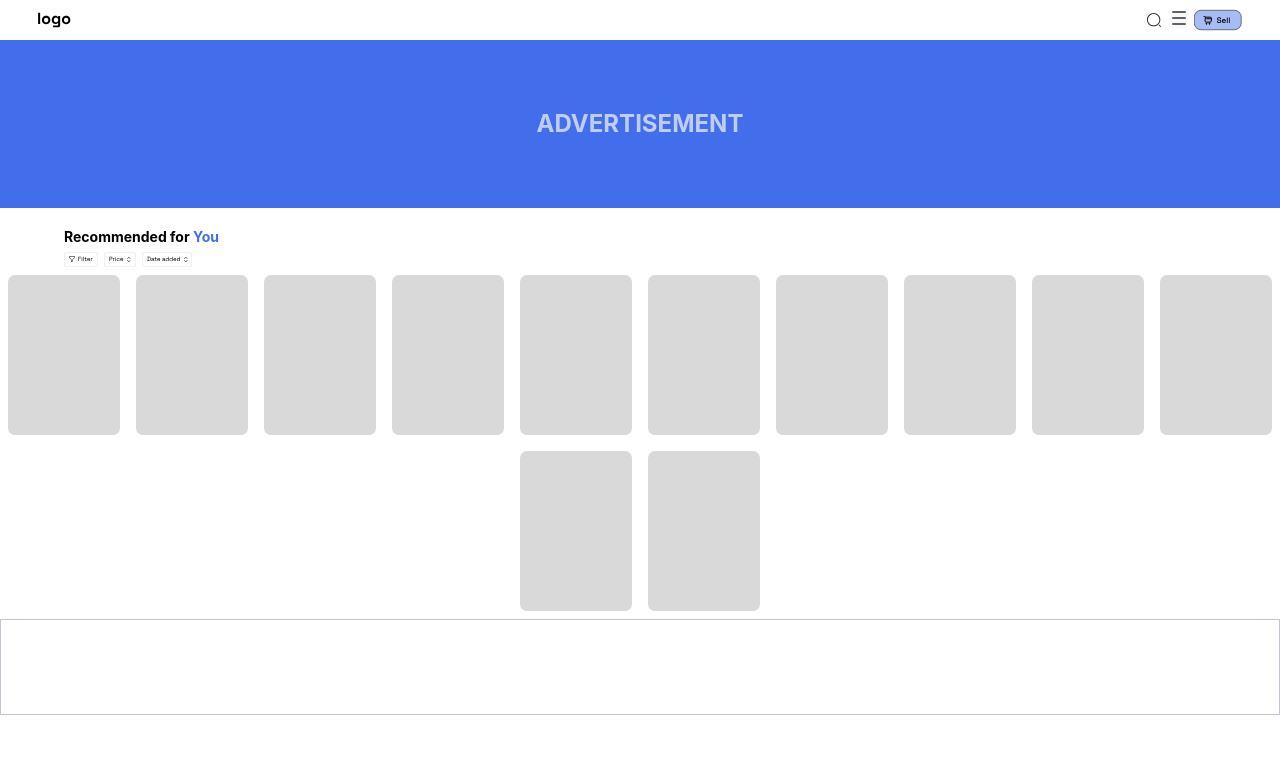
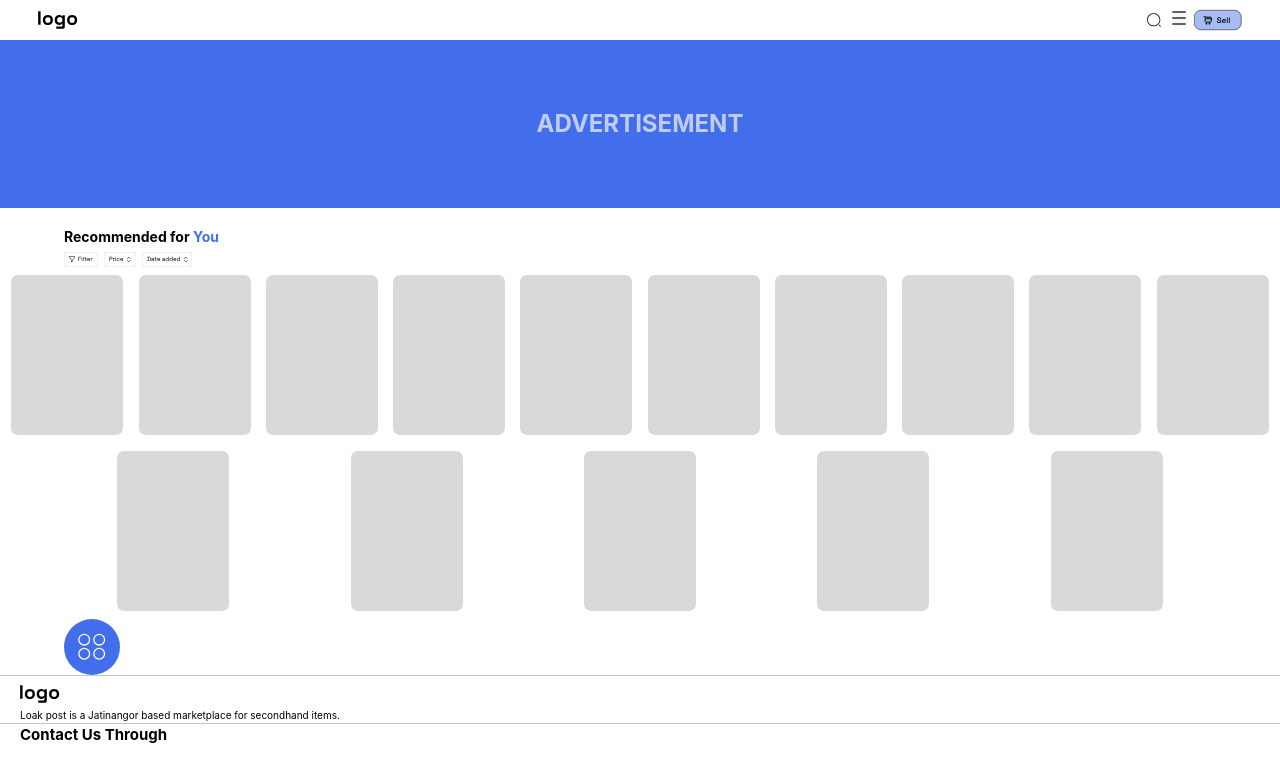
Before and after one commit to Nerggg/React-Training-Nerg, a React (Create React App) app: page / in a window 1280 px wide. Shown: the top 782 px of the page. Built offline with nearby package versions, Linux system fonts and the light colour scheme.

Commit message:
penambahan footer dan perbaikan justify

```diff
--- a/src/Features/Categories/bubble.js
+++ b/src/Features/Categories/bubble.js
@@ -2,7 +2,7 @@ import BubbleIcon from '../../Assets/cats-bubble.svg';
 
 function CatsBubble() {
   return (
-    <div className="absolute w-14 h-14 rounded-full bg-myblue bottom-[101px] ml-[5%] items-center justify-center flex">
+    <div className="sticky absolute w-14 h-14 rounded-full bg-myblue bottom-[105px] ml-[5%] items-center justify-center flex">
       <img src={BubbleIcon} alt="Bubble Icon" className="w-7 h-7"/>
     </div>
   );
--- a/src/Features/Categories/cats.js
+++ /dev/null
@@ -1,8 +0,0 @@
-function CatsBubble() {
-  return (
-    <div className="">
-    </div>
-  );
-}
-
-export default CatsBubble;
--- a/src/Features/Footer/footer.js
+++ b/src/Features/Footer/footer.js
@@ -4,7 +4,12 @@ import WaIcon from '../../Assets/wa-icon.svg';
 
 function Footer() {
   return (
-    <div className="relative w-full h-24 bg-white border-bordergray border">
+    <div className="sticky absolute bottom-0 w-full h-[100px] bg-white border-bordergray border-t">
+      <img src={LoakpostLogo} alt="Loakpost Logo" className="mt-2 ml-5 w-10 h-5" />
+      <div className="mt-1 ml-5 w-[60%] text-[10px]">Loak post is a Jatinangor based marketplace for secondhand items.</div>
+      <div className="w-full flex border-bordergray border-t items-center">
+        <div className="ml-5 text-[15px] font-bold">Contact Us Through</div>
+      </div>
     </div>
   );
 }
--- a/src/Features/Header/header.js
+++ b/src/Features/Header/header.js
@@ -7,7 +7,7 @@ function Header() {
   return (
     <div className="flex relative w-full h-10 items-center">
       <div className="justify-start w-full ml-[3%]">
-        <img src={LoakpostLogo} alt="Loakpost Logo" />
+        <img src={LoakpostLogo} alt="Loakpost Logo" className="w-10 h-5" />
       </div>
       <div className="justify-end w-full flex mr-[3%]">
         <img src={SearchIcon} alt="Search Icon" className="float-left" />
--- a/src/Features/Items/items.js
+++ b/src/Features/Items/items.js
@@ -1,18 +1,21 @@
 function ItemList() {
   return (
-    <div className="relative flex flex-wrap justify-center w-full">
-      <div className="relative w-28 h-40 bg-itemgray m-2 rounded-[7px]" />
-      <div className="relative w-28 h-40 bg-itemgray m-2 rounded-[7px]" />
-      <div className="relative w-28 h-40 bg-itemgray m-2 rounded-[7px]" />
-      <div className="relative w-28 h-40 bg-itemgray m-2 rounded-[7px]" />
-      <div className="relative w-28 h-40 bg-itemgray m-2 rounded-[7px]" />
-      <div className="relative w-28 h-40 bg-itemgray m-2 rounded-[7px]" />
-      <div className="relative w-28 h-40 bg-itemgray m-2 rounded-[7px]" />
-      <div className="relative w-28 h-40 bg-itemgray m-2 rounded-[7px]" />
-      <div className="relative w-28 h-40 bg-itemgray m-2 rounded-[7px]" />
-      <div className="relative w-28 h-40 bg-itemgray m-2 rounded-[7px]" />
-      <div className="relative w-28 h-40 bg-itemgray m-2 rounded-[7px]" />
-      <div className="relative w-28 h-40 bg-itemgray m-2 rounded-[7px]" />
+    <div className="relative flex flex-wrap justify-evenly w-full">
+      <div className="relative w-28 h-40 bg-itemgray my-2 mx-1 rounded-[7px]" />
+      <div className="relative w-28 h-40 bg-itemgray my-2 mx-1 rounded-[7px]" />
+      <div className="relative w-28 h-40 bg-itemgray my-2 mx-1 rounded-[7px]" />
+      <div className="relative w-28 h-40 bg-itemgray my-2 mx-1 rounded-[7px]" />
+      <div className="relative w-28 h-40 bg-itemgray my-2 mx-1 rounded-[7px]" />
+      <div className="relative w-28 h-40 bg-itemgray my-2 mx-1 rounded-[7px]" />
+      <div className="relative w-28 h-40 bg-itemgray my-2 mx-1 rounded-[7px]" />
+      <div className="relative w-28 h-40 bg-itemgray my-2 mx-1 rounded-[7px]" />
+      <div className="relative w-28 h-40 bg-itemgray my-2 mx-1 rounded-[7px]" />
+      <div className="relative w-28 h-40 bg-itemgray my-2 mx-1 rounded-[7px]" />
+      <div className="relative w-28 h-40 bg-itemgray my-2 mx-1 rounded-[7px]" />
+      <div className="relative w-28 h-40 bg-itemgray my-2 mx-1 rounded-[7px]" />
+      <div className="relative w-28 h-40 bg-itemgray my-2 mx-1 rounded-[7px]" />
+      <div className="relative w-28 h-40 bg-itemgray my-2 mx-1 rounded-[7px]" />
+      <div className="relative w-28 h-40 bg-itemgray my-2 mx-1 rounded-[7px]" />
     </div>
   );
 }
```
